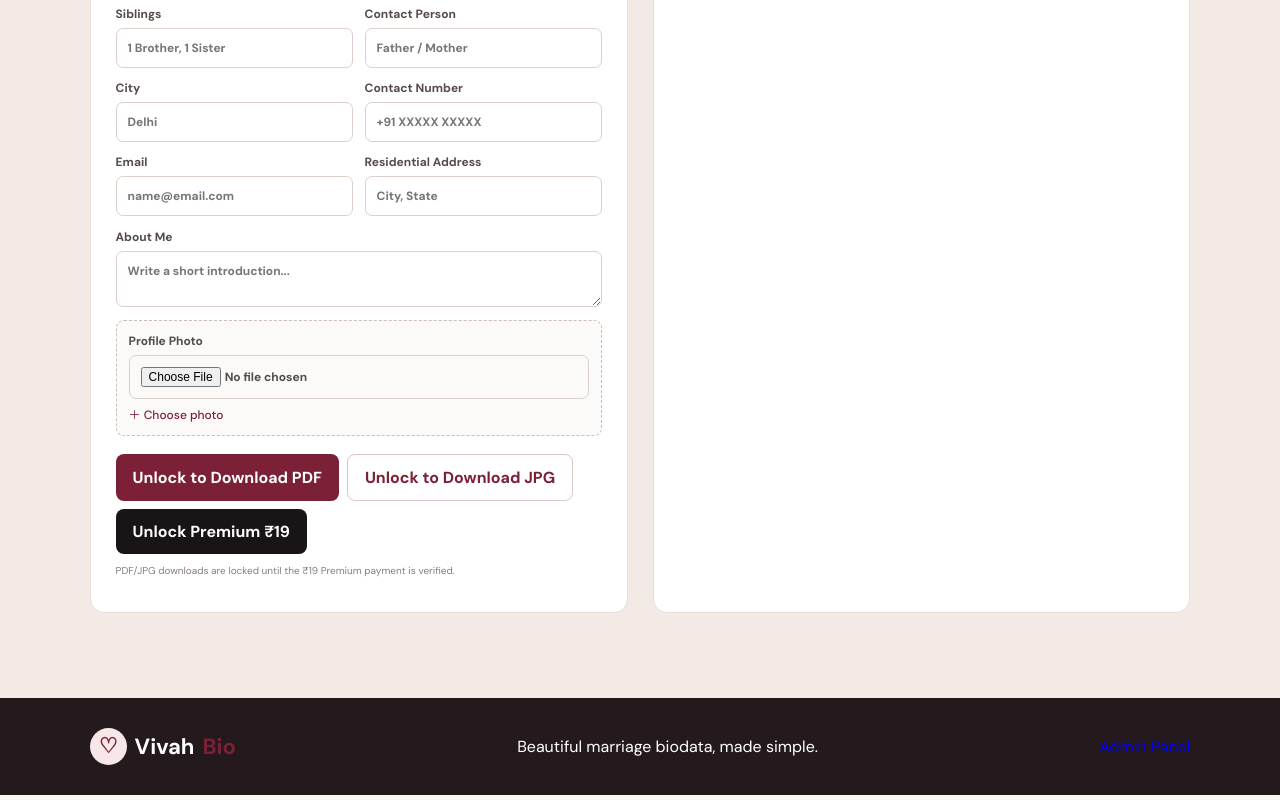
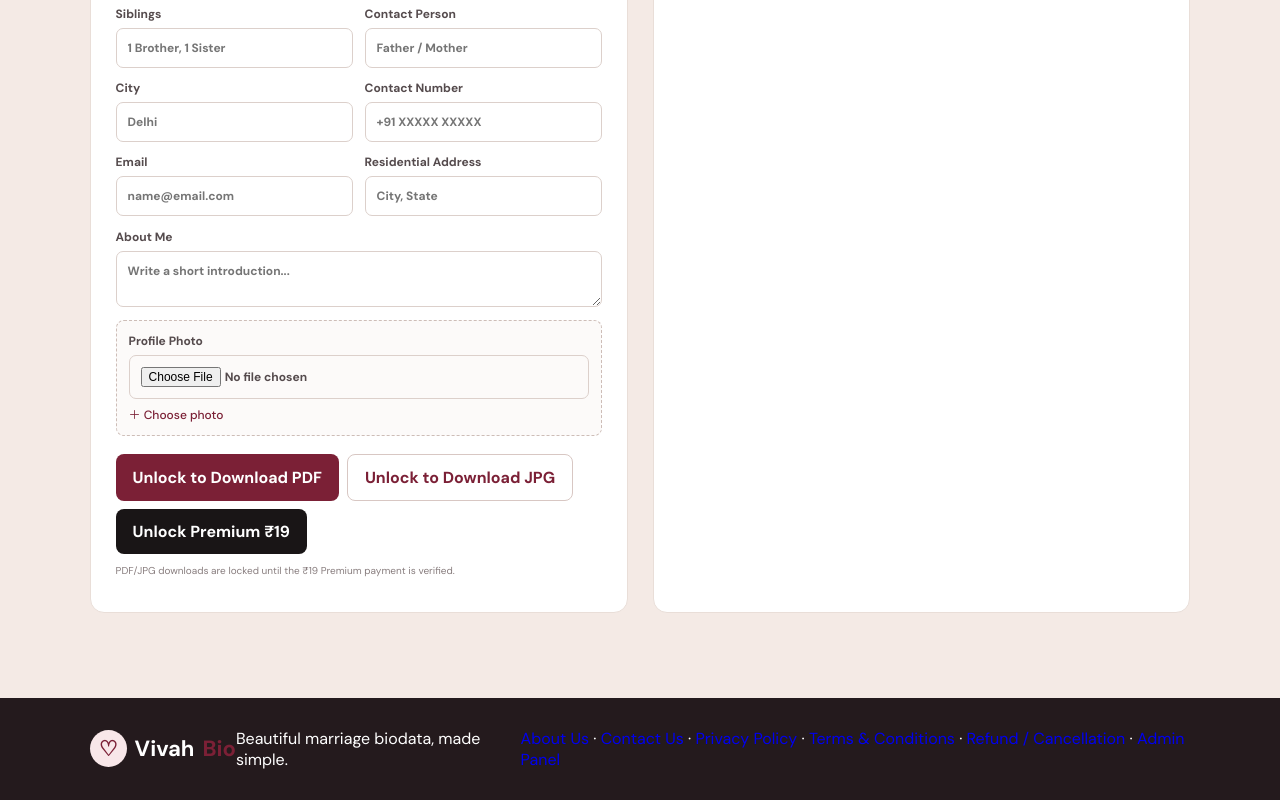
Before and after one commit to rahulkmgr08-gif/vivahbio, a website: page index.html in a window 1280 px wide. Shown: the part 4034-4834 px from the top of the page. Drawn offline with nearby package versions, Linux system fonts and the light colour scheme; a web font is replaced by a local one.

Commit message:
Update index.html

```diff
--- a/index.html
+++ b/index.html
@@ -88,8 +88,22 @@
     <div class="preview-wrap"><div class="preview-bar">LIVE PREVIEW <span>● SAVED LOCALLY</span></div><div id="preview" class="bio-preview design-1"></div></div>
   </div>
 </section>
+<footer>
+  <div class="brand">
+    <span class="brand-icon">♡</span> Vivah<span>Bio</span>
+  </div>
 
-<footer><div class="brand"><span class="brand-icon">♡</span> Vivah<span>Bio</span></div><div>Beautiful marriage biodata, made simple.</div><div><a href="admin.html">Admin Panel</a></div></footer>
+  <div>Beautiful marriage biodata, made simple.</div>
+
+  <div>
+    <a href="about.html">About Us</a> ·
+    <a href="contact.html">Contact Us</a> ·
+    <a href="privacy.html">Privacy Policy</a> ·
+    <a href="terms.html">Terms & Conditions</a> ·
+    <a href="refund.html">Refund / Cancellation</a> ·
+    <a href="admin.html">Admin Panel</a>
+  </div>
+</footer>
 <script src="https://checkout.razorpay.com/v1/checkout.js"></script><script src="app.js"></script>
 </body>
 </html>
```
